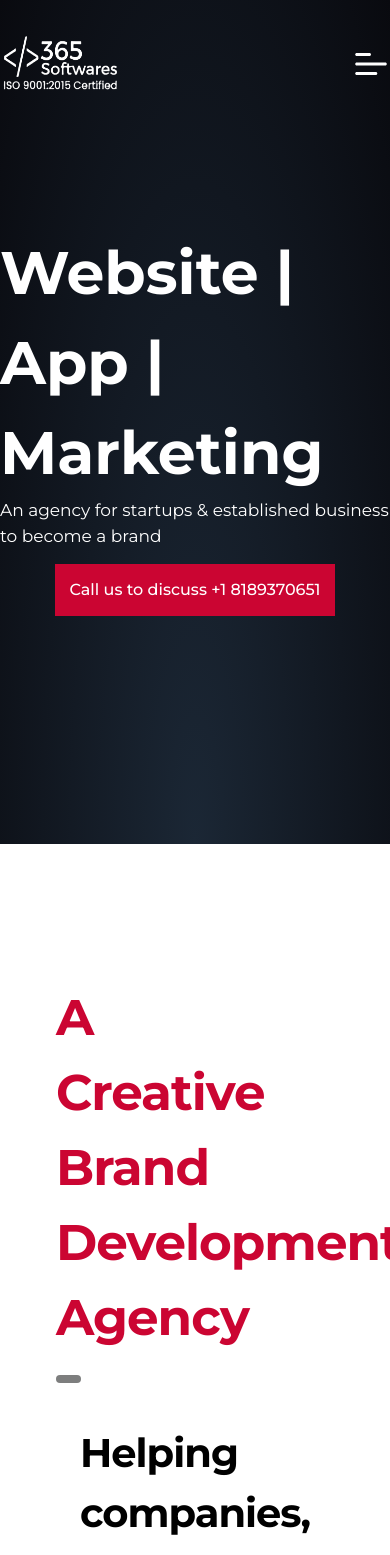
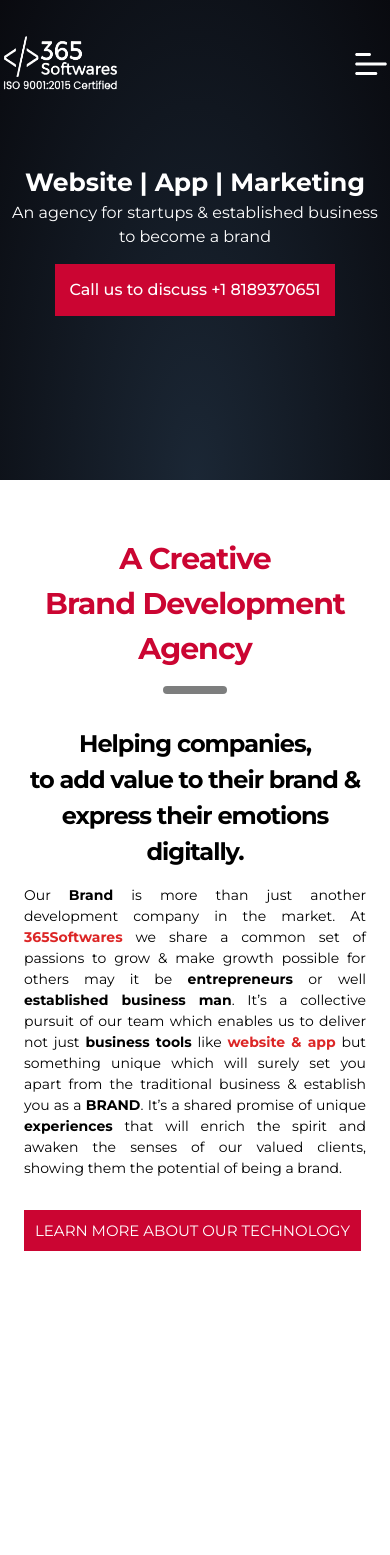
Before and after one commit to MuhammadDaniyal/Demo_App, a Next.js app: page / in a window 390 px wide. Shown: the top 1555 px of the page. After the commit the page ends 1299 px from the top, so only its background shows below. Built offline with nearby package versions, Linux system fonts and the light colour scheme.

Commit message:
main and about section done with responsive

```diff
--- a/app/globals.css
+++ b/app/globals.css
@@ -22,7 +22,7 @@
   font-size: 17px;
 }
 
-.right-box{
+.right-box {
   padding: 0 28px;
 }
 
@@ -40,7 +40,7 @@
 }
 
 
-.left-box-h2{
+.left-box-h2 {
   color: #CB0532;
   letter-spacing: -1px;
   text-transform: capitalize;
@@ -49,7 +49,7 @@
   position: relative;
 }
 
-.left-box-span{
+.left-box-span {
   width: 19%;
   height: 8px;
   border-radius: 15px;
@@ -58,8 +58,7 @@
   margin-top: 4%;
 }
 
-
-.right-box-h2{
+.right-box-h2 {
   color: #000;
   font-weight: 700;
   font-size: 40px;
@@ -67,14 +66,14 @@
   margin-bottom: 15px;
 }
 
-.right-box-p{
+.right-box-p {
   font-size: 19px;
   color: #000;
   text-align: justify;
   margin-bottom: 40px;
 }
 
-.about_link{
+.about_link {
   font-size: 15px;
   color: #000;
   padding: 13px;
@@ -84,3 +83,45 @@
   transition: all .3s linear;
   overflow-x: hidden;
 }
+
+
+
+@media (max-width: 798px) {
+  .main_div{
+    height: 30rem;
+    text-align: center;
+    padding: 0.5rem;
+  }
+  .main_h2{
+    font-size: 25px;
+  }
+  .main_p{
+    font-size: 16px;
+  }
+  .left-box-h2{
+    font-size: 30px;
+    text-align: center;
+  }
+
+  .left-box-span{
+    margin: 0 auto;
+  }
+
+  .right-box-h2{
+    text-align: center;
+    font-size: 24px;
+  }
+
+  .right-box-p{
+    font-size: 14px;
+  }
+
+  .about_link{
+    padding: 10px 10px;
+    font-size: 15px;
+    background: #CB0532;
+    border-color: #CB0532;
+    color: #fff;
+  }
+
+}
--- a/app/page.tsx
+++ b/app/page.tsx
@@ -7,6 +7,7 @@ export default function Home() {
     <>
       <Main />
       <About/>
+
     </>
   );
 }
--- a/components/About.tsx
+++ b/components/About.tsx
@@ -3,25 +3,52 @@ import Link from "next/link";
 
 const About = () => {
   return (
-    <div className="flex flex-col lg:flex-row justify-center pt-20 pb-20 m-[3rem]">
-
-      <div className="w-1/2 p-2" > {/* left box */}
-      <h2 className="left-box-h2"> <b>A creative<br/> brand development agency </b> </h2>
-      <span className="left-box-span"></span>
+    <div className="flex flex-col lg:flex-row justify-center  pt-10 lg:pt-20 pb-10 lg:pb-20 mx-2 lg:mx-10">
+      {" "}
+      {/* Added mx-2 and lg:mx-0 for margin on small screens */}
+      <div className="lg:w-1/2 p-4">
+        {" "}
+        {/* Updated w-1/2 to lg:w-1/2 and added p-4 */}
+        <h2 className="left-box-h2">
+          <b>
+            A creative
+            <br /> brand development agency{" "}
+          </b>
+        </h2>
+        <span className="left-box-span"></span>
       </div>
-
-      <div  className="w-2/3 p-8"> {/* right box */}
-      <h2 className="right-box-h2"> Helping companies,<br/>to add value to their brand & express their emotions digitally.</h2>
-
-      <p className="right-box-p">Our <strong>Brand</strong> is more than just another development company in the market. At <strong> <span className="text-red-600"> 365Softwares</span> </strong> we share a common set of passions to grow &amp; make growth possible for others may it be <strong>entrepreneurs</strong> or well <strong>stablished business man</strong>. It’s a collective pursuit of our team which enables us to deliver not just <strong>business tools</strong> like <strong> <span className="text-red-600">website &amp; app</span> </strong> but something unique which will surely set you apart from the traditional business &amp; establish you as a <strong>BRAND</strong>. It’s a shared promise of unique <strong>experiences</strong> that will enrich the spirit and awaken the senses of our valued clients, showing them the potential of being a brand. </p>
-
-      <Link href={"/"} className="about_link">
-       Learn More About Our Technology
-       </Link>
-
+      <div className="lg:w-1/2 p-4">
+        {" "}
+        {/* Updated w-2/3 to lg:w-1/2 and added p-4 */}
+        <h2 className="right-box-h2">
+          Helping companies,
+          <br />
+          to add value to their brand & express their emotions digitally.
+        </h2>
+        <p className="right-box-p">
+          Our <strong>Brand</strong> is more than just another development
+          company in the market. At{" "}
+          <strong>
+            <span className="text-red-600">365Softwares</span>
+          </strong>{" "}
+          we share a common set of passions to grow & make growth possible for
+          others may it be <strong>entrepreneurs</strong> or well{" "}
+          <strong>established business man</strong>. It’s a collective pursuit
+          of our team which enables us to deliver not just{" "}
+          <strong>business tools</strong> like{" "}
+          <strong>
+            <span className="text-red-600">website & app</span>
+          </strong>{" "}
+          but something unique which will surely set you apart from the
+          traditional business & establish you as a <strong>BRAND</strong>. It’s
+          a shared promise of unique <strong>experiences</strong> that will
+          enrich the spirit and awaken the senses of our valued clients, showing
+          them the potential of being a brand.
+        </p>
+        <Link href={"/"} className="about_link">
+          Learn More About Our Technology
+        </Link>
       </div>
-
-
     </div>
   );
 };
```
Lines whose indentation alone changed are shown as unchanged.
